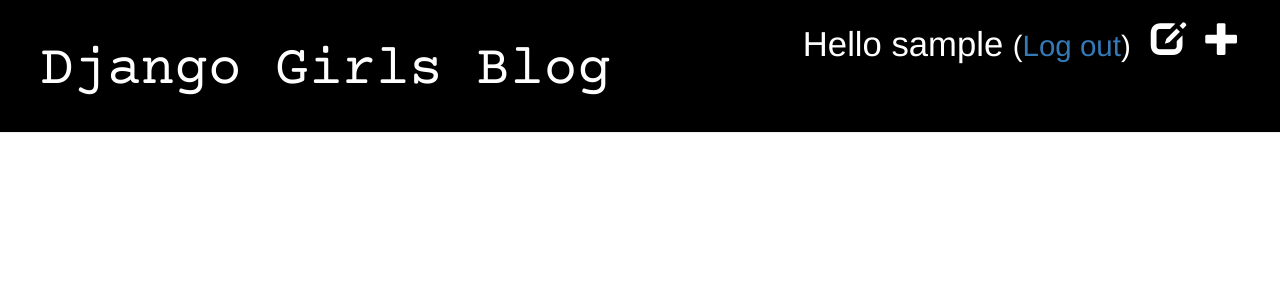
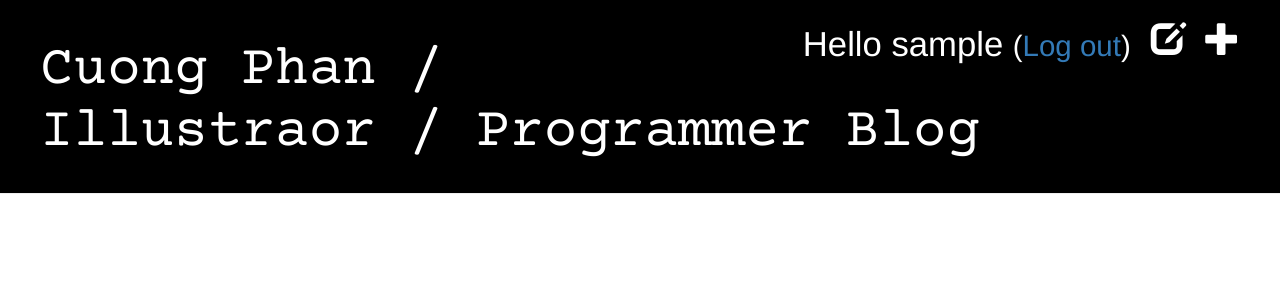
Before and after one commit to jakelong12556/CV_Blog, a Django app: page /drafts/ in a window 1280 px wide. Shown: the top 300 px of the page. Run offline with Django 3.2, Linux system fonts and the light colour scheme; the visitor is signed in with stand-in values (Sample User, id 1); data that the repository does not hold is empty; some libraries are stand-ins or nearby versions.

Commit message:
change title of base

```diff
--- a/blog/templates/blog/base.html
+++ b/blog/templates/blog/base.html
@@ -1,7 +1,7 @@
 {% load static %}
 <html>
   <head>
-    <title>Django Girls blog</title>
+    <title>Phan Cuong CV Blog</title>
     <link
       rel="stylesheet"
       href="//maxcdn.bootstrapcdn.com/bootstrap/3.2.0/css/bootstrap.min.css"
@@ -40,7 +40,7 @@
         ><span class="glyphicon glyphicon-lock"></span
       ></a>
       {% endif %}
-      <h1><a href="/">Django Girls Blog</a></h1>
+      <h1><a href="/">Cuong Phan / Illustraor / Programmer Blog</a></h1>
     </div>
     <div class="content container">
       <div class="row">
```
